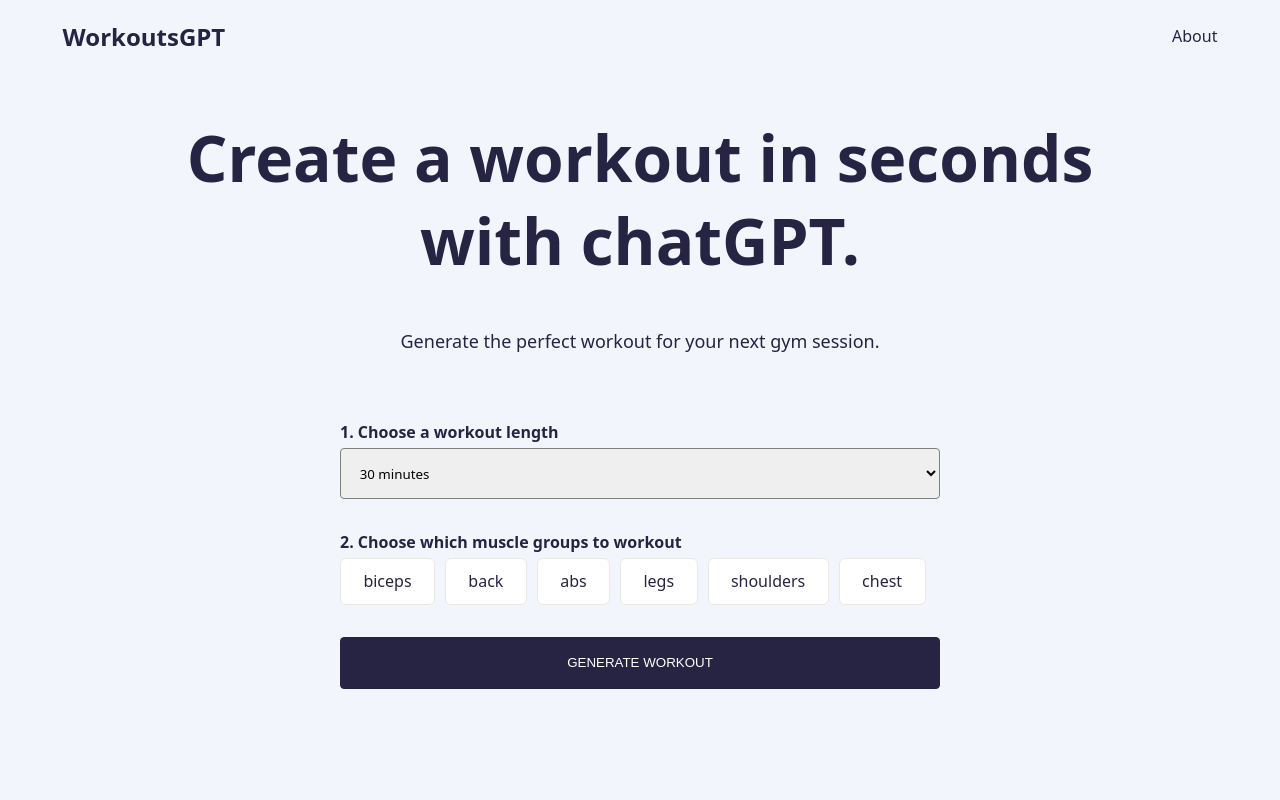
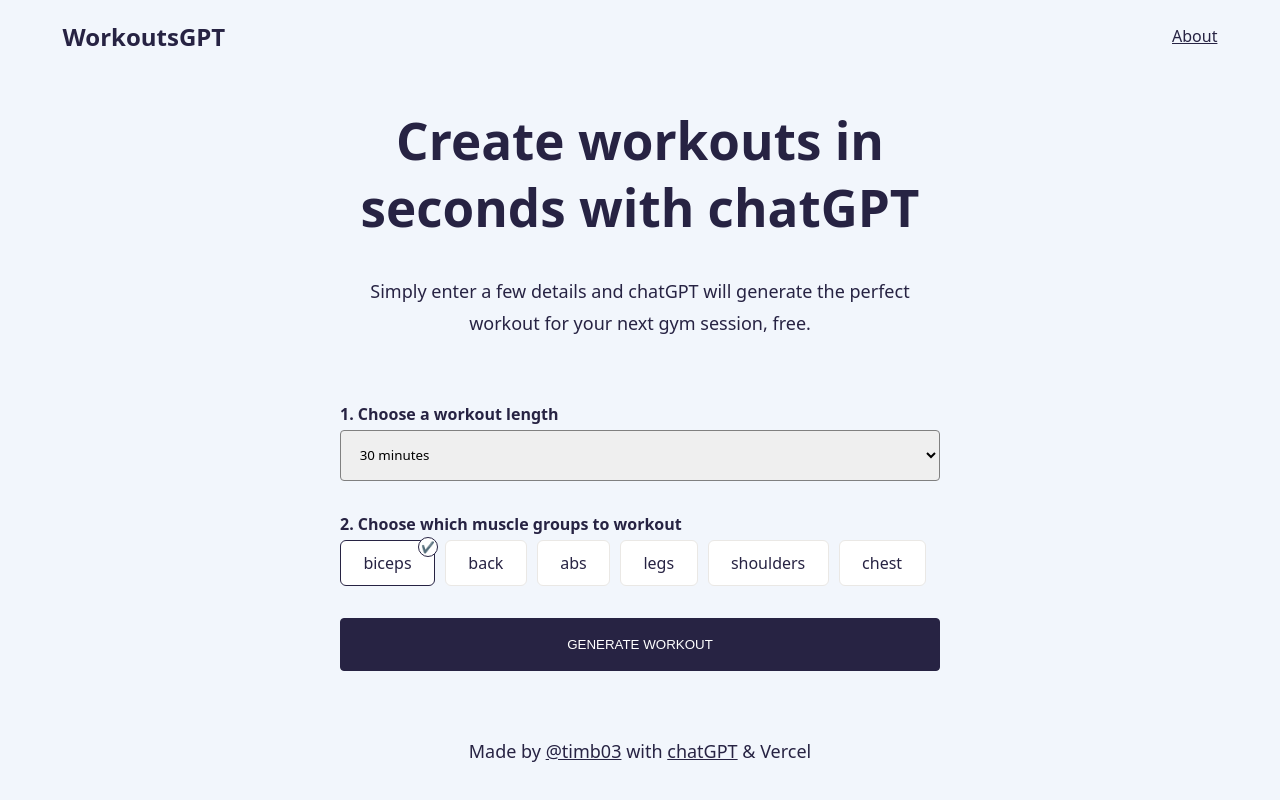
Before and after one commit to timb-103/workoutsGPT, a Nuxt app: page / in a window 1280 px wide. Shown: the top 800 px of the page. Built offline with nearby package versions, Linux system fonts and the light colour scheme.

Commit message:
First Commit

```diff
--- a/app.vue
+++ b/app.vue
@@ -1,15 +1,26 @@
 <template>
   <div class="wrapper">
+    <div v-if="showAbout" class="about">
+      <header class="center">
+        <p>
+          WorkoutsGPT was a fun little project built in an afternoon by <a href="https://twitter.com/Timb03" target="_blank">Tim Bennetto</a>. It uses
+          the chatGPT API to generate custom workouts depending on your settings. It's 100% free to use.
+        </p>
+        <button class="button" data-type="primary" @click="toggleAbout()">Close</button>
+      </header>
+    </div>
+
+    <div v-if="!showAbout">
       <!-- Nav -->
       <nav>
         <h2>WorkoutsGPT</h2>
-      <a>About</a>
+        <a @click.prevent="toggleAbout()">About</a>
       </nav>
 
       <!-- Header -->
       <header class="center">
-      <h1>Create a workout in seconds with chatGPT.</h1>
-      <p>Generate the perfect workout for your next gym session.</p>
+        <h1>Create workouts in seconds with chatGPT</h1>
+        <p>Simply enter a few details and chatGPT will generate the perfect workout for your next gym session, free.</p>
       </header>
 
       <!-- Generator -->
@@ -49,13 +60,25 @@
         <!-- Workout -->
         <div>
           <div v-if="workout" class="workout">
+            <label><strong>Here's your workout:</strong></label>
             <p>{{ workout }}</p>
+          </div>
+        </div>
+
+        <!-- Made By -->
+        <div class="made-by center">
+          <p>
+            Made by <a href="https://twitter.com/Timb03" target="_blank">@timb03</a> with
+            <a href="https://chat.openai.com/chat" target="_blank">chatGPT</a> & Vercel
+          </p>
         </div>
       </div>
     </div>
   </div>
 </template>
 <script setup lang="ts">
+useHead({ title: 'WorksoutGPT' })
+
 const loading = ref(false)
 
 // workout length
@@ -64,7 +87,7 @@
 
 // muscle groups
 const muscleGroups = ['biceps', 'back', 'abs', 'legs', 'shoulders', 'chest']
-const muscleGroupsSelected = ref([] as String[])
+const muscleGroupsSelected = ref(['biceps'])
 
 function toggleMuscleGroup(value: string) {
   const index = muscleGroupsSelected.value.findIndex((v) => v === value)
@@ -97,6 +120,12 @@
   // end loading
   loading.value = false
 }
+
+// about section
+const showAbout = ref(false)
+function toggleAbout() {
+  showAbout.value = !showAbout.value
+}
 </script>
 <style scoped>
 /* Nav */
@@ -108,7 +137,7 @@
 
 /* Header */
 header {
-  max-width: 1000px;
+  max-width: 600px;
   margin: auto;
 }
 
@@ -173,4 +202,12 @@
   border-radius: 4px;
   background: #fff;
 }
+
+/* About */
+.about {
+  margin-top: 4em;
+}
+.about > header > button {
+  margin-top: 2em;
+}
 </style>
--- a/assets/css/global.css
+++ b/assets/css/global.css
@@ -26,11 +26,8 @@
 }
 
 h1 {
-  font-size: clamp(2.7rem, 5vw, 4.2rem);
+  font-size: clamp(2.7rem, 5vw, 3.2rem);
   line-height: 1.3;
-}
-h3 {
-  margin: 0;
 }
 
 p,
@@ -88,13 +85,11 @@
   text-align: center;
   margin-inline: auto;
 }
-.flow > * + * {
-  margin-top: 1em;
-}
 
 /** Buttons & Links **/
 a {
   color: var(--black);
+  text-decoration: underline;
 }
 a:hover {
   text-decoration: none;
@@ -123,15 +118,6 @@
 .button[data-type='primary']:not(:disabled):hover {
   box-shadow: 0px 5px 5px -3px rgba(0, 0, 0, 0.1), 0px 8px 8px 1px rgba(0, 0, 0, 0.07), 0px 3px 8px 2px rgba(0, 0, 0, 0.08);
 }
-.button[data-type='secondary'] {
-  border: 1px solid var(--blue);
-  background: #fff;
-  color: var(--blue);
-  padding: 0.7em 1.35em;
-}
-.button[data-type='secondary']:not(:disabled):hover {
-  box-shadow: 0px 5px 5px -3px rgba(0, 0, 0, 0.1), 0px 8px 8px 1px rgba(0, 0, 0, 0.07), 0px 3px 8px 2px rgba(0, 0, 0, 0.08);
-}
 .button:disabled {
   opacity: 0.7;
 }
```
Also changed, not shown: nuxt.config.ts (+25 -0 lines), 2 other files (tests, documents, lock files or other folders). Lines whose indentation alone changed are shown as unchanged.
